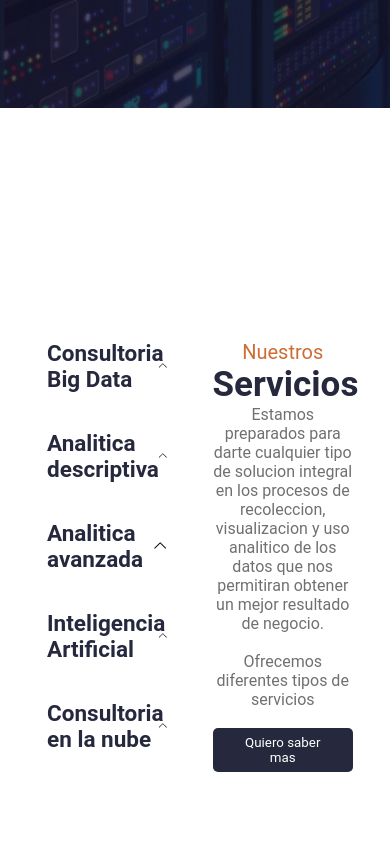
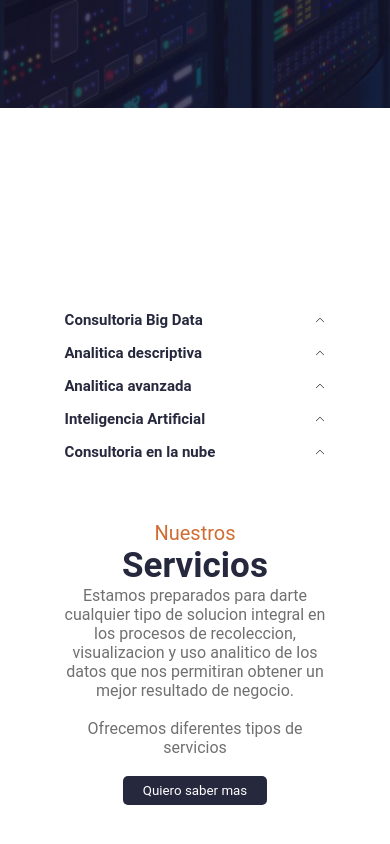
Before and after one commit to GermanDiaz7/woombat-page, a React (Create React App) app: page / in a window 390 px wide. Shown: the part 736-1580 px from the top of the page. Built offline with nearby package versions, Linux system fonts and the light colour scheme; what webfontloader would draw is missing.

Commit message:
responsive services completed!

```diff
--- a/src/components/Services.js
+++ b/src/components/Services.js
@@ -60,7 +60,7 @@
   return (
     <div className="services" id='serivices'>
       <Container>
-        <div class='services-container'>
+        <div className='services-container'>
           <div className='services-info left'>
               <div className='container'>
                 <div onClick={consulting}>
--- a/src/style/services.css
+++ b/src/style/services.css
@@ -89,3 +89,29 @@
     margin-bottom: 20px;
     font-size: 15px;
 }
+
+
+@media screen and (max-width: 711px) {
+    .services-info {
+        width: 100%;
+    }
+
+    .services-container {
+        flex-direction: column;
+        justify-content: center;
+        align-items: center;
+    }
+
+    .left {
+        margin-bottom: 50px;
+    }
+
+    .desbord-block {
+        font-size: 10px;
+        margin-bottom: 5px;
+    }
+
+    .card-services-deploy {
+        padding: 5px 10px;
+    }
+}
```
Also changed, not shown: src/components/CardServices.js (deleted, +0 -14 lines).
